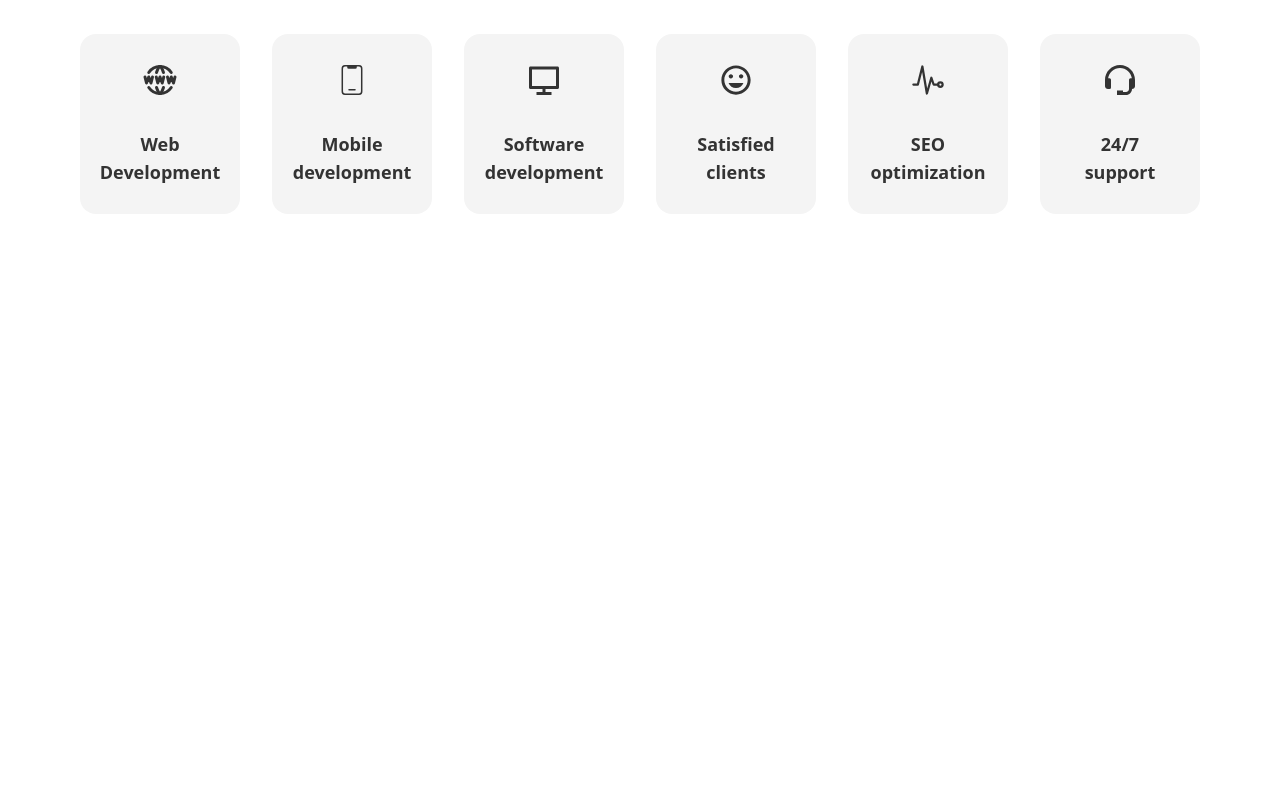
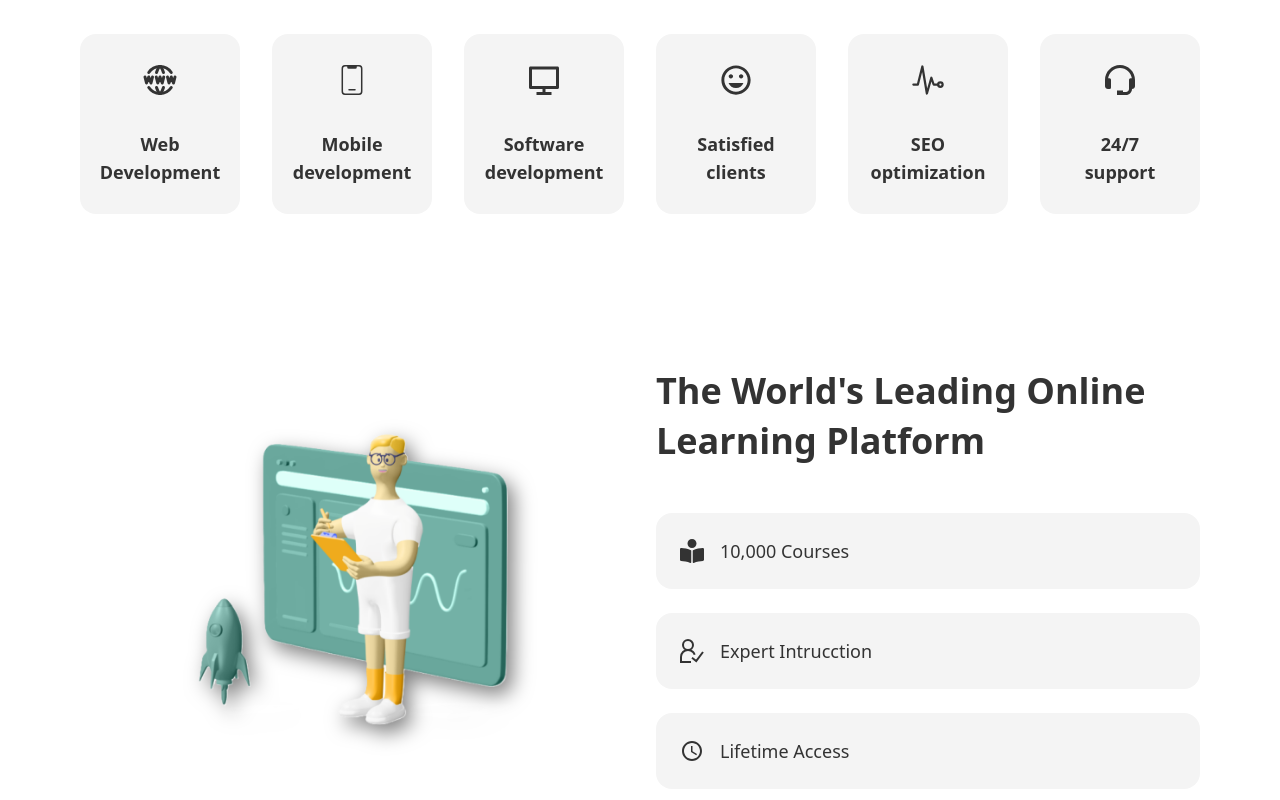
Before and after one commit to wacho91/E-learning, a React (Vite) app: page / in a window 1280 px wide. Shown: the part 880-1680 px from the top of the page. Before the commit the page ends 1150 px from the top, so only its background shows below. Built offline with nearby package versions, Linux system fonts and the light colour scheme.

Commit message:
Banner Component

```diff
--- a/src/App.jsx
+++ b/src/App.jsx
@@ -1,3 +1,4 @@
+import Banner from "./components/Banner/Banner"
 import Hero from "./components/Hero/Hero"
 import Services from "./components/Services/Services"
 
@@ -8,6 +9,7 @@
     <main className="overflow-hidden bg-white text-dark">
       <Hero />
       <Services />
+      <Banner />
     </main>
   )
 }
--- /dev/null
+++ b/src/components/Banner/Banner.jsx
@@ -0,0 +1,66 @@
+
+import BannerPng from "../../assets/banner.png"
+
+import { MdOutlineAccessTime } from "react-icons/md"
+import { FaBookReader } from "react-icons/fa"
+import { FadeUp } from "../Hero/Hero"
+import { motion } from "framer-motion"
+import { GrUserExpert } from "react-icons/gr"
+
+const Banner = () => {
+  return (
+    <section>
+        <div className="container py-14 md:py-24 grid grid-cols-1 md:grid-cols-2 gap-8 space-y-6 md:space-y-0">
+            {/*Banner Image*/}
+            <div className="flex justify-center items-center">
+                <img
+                    src={BannerPng}
+                    alt=""
+                    className="w-[350px] md:max-w-[450px] object-cover drop-shadow"
+                />
+            </div>
+            {/*Banner Text*/}
+            <div className="flex flex-col justify-center">
+                <div className="text-center md:text-left space-y-12">
+                    <h1 className="text-3xl md:text-4xl font-bold !leading-snug">
+                        The World's Leading Online Learning Platform
+                    </h1>
+                    <div className="flex flex-col gap-6">
+                        <motion.div
+                            variants={FadeUp(0.2)}
+                            initial="initial"
+                            whileInView="animate"
+                            viewport={{ once: true }}
+                            className="flex items-center gap-4 p-6 bg-[#f4f4f4] rounded-2xl hover:bg-white duration-300 hover:shadow-2xl">
+                            <FaBookReader  className="text-2xl" />
+                            <p className="text-lg">10,000 Courses</p>
+                        </motion.div>
+
+                        <motion.div
+                            variants={FadeUp(0.4)}
+                            initial="initial"
+                            whileInView="animate"
+                            viewport={{ once: true }}
+                            className="flex items-center gap-4 p-6 bg-[#f4f4f4] rounded-2xl hover:bg-white duration-300 hover:shadow-2xl">
+                            <GrUserExpert  className="text-2xl" />
+                            <p className="text-lg">Expert Intrucction</p>
+                        </motion.div>
+
+                        <motion.div
+                            variants={FadeUp(0.6)}
+                            initial="initial"
+                            whileInView="animate"
+                            viewport={{ once: true }}
+                            className="flex items-center gap-4 p-6 bg-[#f4f4f4] rounded-2xl hover:bg-white duration-300 hover:shadow-2xl">
+                            <MdOutlineAccessTime  className="text-2xl" />
+                            <p className="text-lg">Lifetime Access</p>
+                        </motion.div>
+                    </div>
+                </div>
+            </div>
+        </div>
+    </section>
+  )
+}
+
+export default Banner
```
